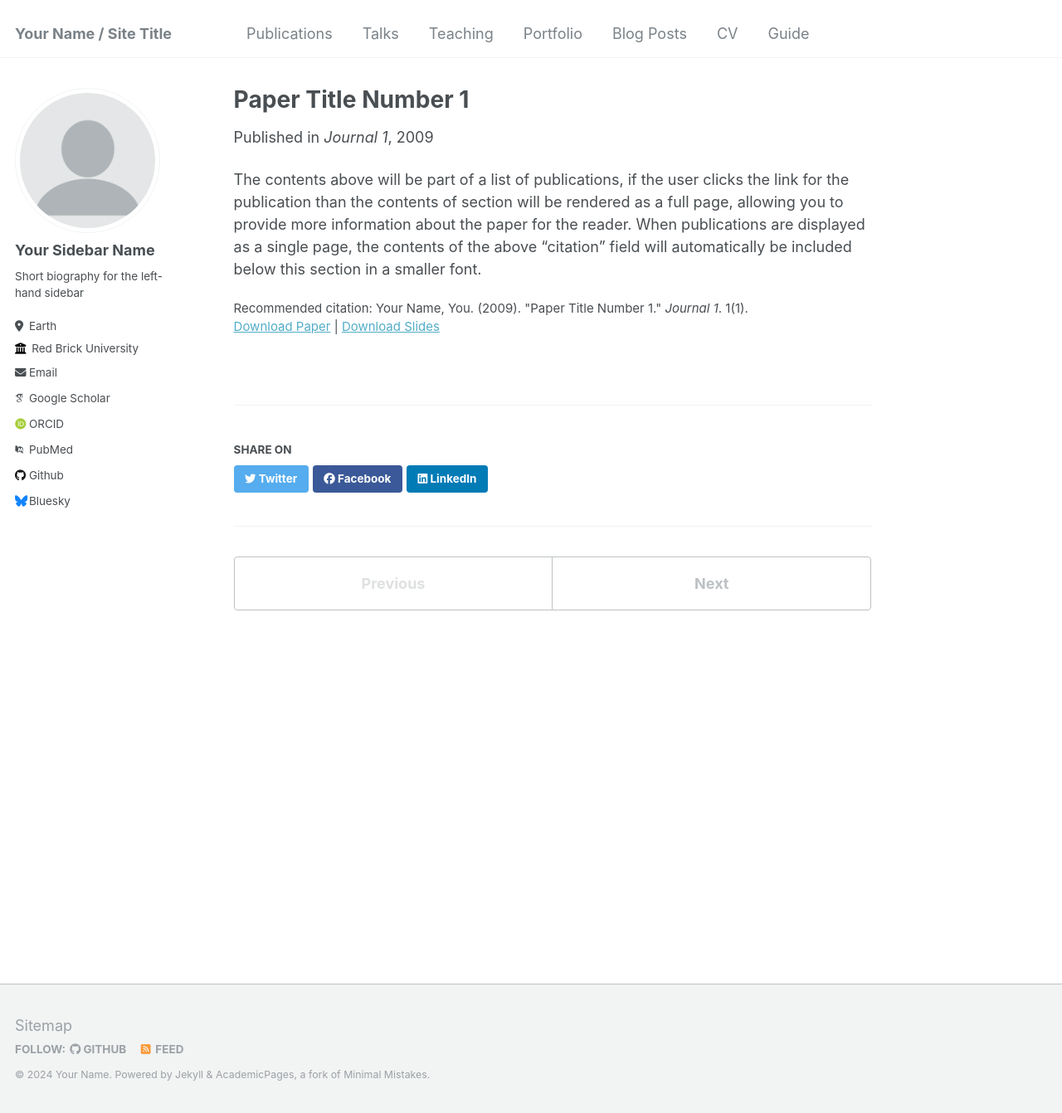
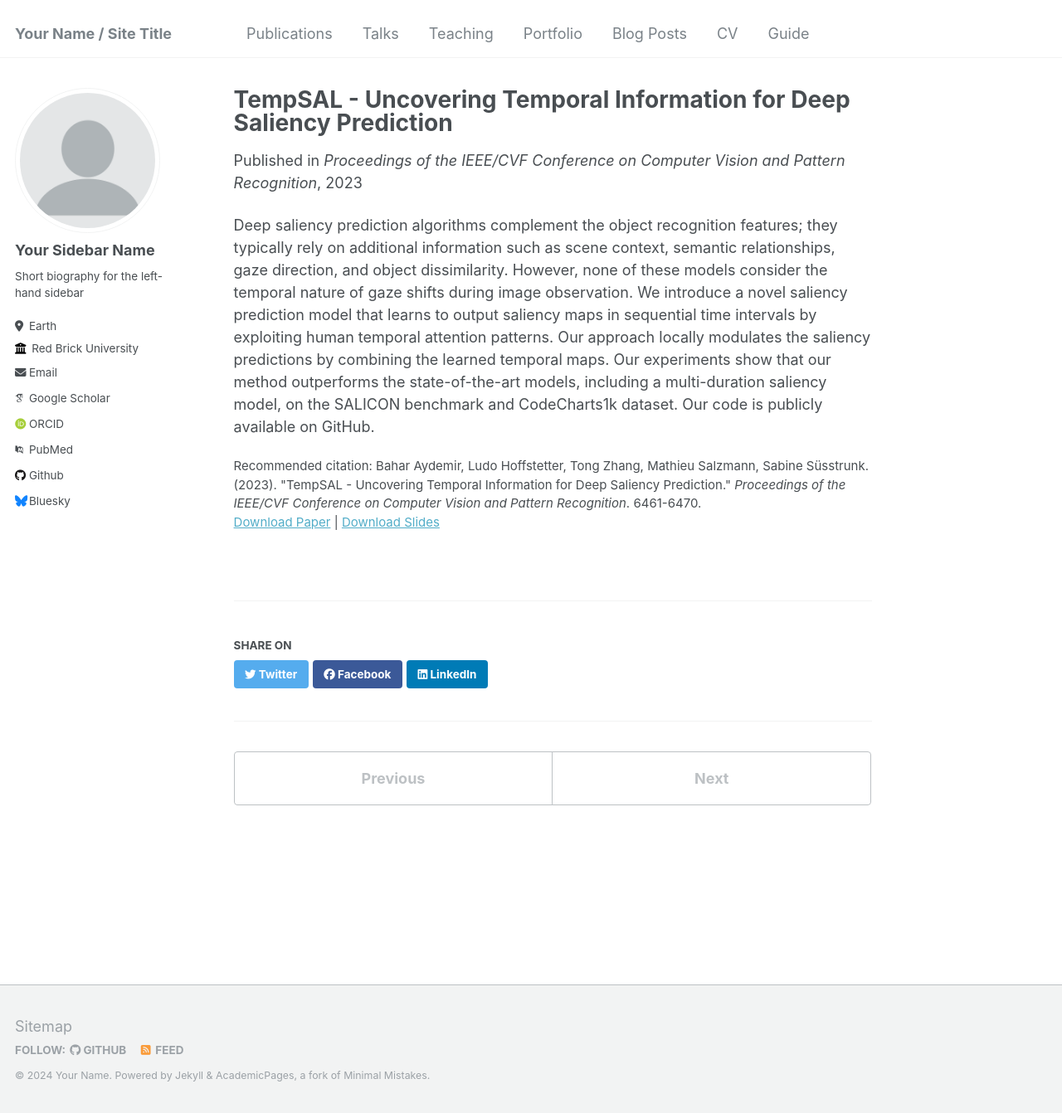
Before and after one commit to baharay/baharay.github.io, a Jekyll site: the page built from _publications/2009-10-01-paper-title-number-1.md, in a window 1280 px wide and 1342 px high. Shown: the whole window at 83% size. Built offline with Jekyll 4.4.1, drawn with Linux system fonts in a browser that asks for light colours; some web fonts are replaced.

Commit message:
Update 2009-10-01-paper-title-number-1.md

```diff
--- a/_publications/2009-10-01-paper-title-number-1.md
+++ b/_publications/2009-10-01-paper-title-number-1.md
@@ -1,13 +1,13 @@
 ---
-title: "Paper Title Number 1"
+title: "TempSAL - Uncovering Temporal Information for Deep Saliency Prediction"
 collection: publications
-permalink: /publication/2009-10-01-paper-title-number-1
-excerpt: 'This paper is about the number 1. The number 2 is left for future work.'
-date: 2009-10-01
-venue: 'Journal 1'
-slidesurl: 'http://academicpages.github.io/files/slides1.pdf'
-paperurl: 'http://academicpages.github.io/files/paper1.pdf'
-citation: 'Your Name, You. (2009). &quot;Paper Title Number 1.&quot; <i>Journal 1</i>. 1(1).'
+permalink: /publication/2023-07-10-tempsal
+excerpt: 'This paper introduces a novel saliency prediction model that learns to output saliency maps in sequential time intervals by exploiting human temporal attention patterns.'
+date: 2023-07-10
+venue: 'Proceedings of the IEEE/CVF Conference on Computer Vision and Pattern Recognition'
+slidesurl: 'http://academicpages.github.io/files/slides1.pdf'  # Replace with actual URL if available
+paperurl: 'http://academicpages.github.io/files/paper1.pdf'    # Replace with actual URL if available
+citation: 'Bahar Aydemir, Ludo Hoffstetter, Tong Zhang, Mathieu Salzmann, Sabine Süsstrunk. (2023). &quot;TempSAL - Uncovering Temporal Information for Deep Saliency Prediction.&quot; <i>Proceedings of the IEEE/CVF Conference on Computer Vision and Pattern Recognition</i>. 6461-6470.'
 ---
 
-The contents above will be part of a list of publications, if the user clicks the link for the publication than the contents of section will be rendered as a full page, allowing you to provide more information about the paper for the reader. When publications are displayed as a single page, the contents of the above "citation" field will automatically be included below this section in a smaller font.
+Deep saliency prediction algorithms complement the object recognition features; they typically rely on additional information such as scene context, semantic relationships, gaze direction, and object dissimilarity. However, none of these models consider the temporal nature of gaze shifts during image observation. We introduce a novel saliency prediction model that learns to output saliency maps in sequential time intervals by exploiting human temporal attention patterns. Our approach locally modulates the saliency predictions by combining the learned temporal maps. Our experiments show that our method outperforms the state-of-the-art models, including a multi-duration saliency model, on the SALICON benchmark and CodeCharts1k dataset. Our code is publicly available on GitHub.
```
